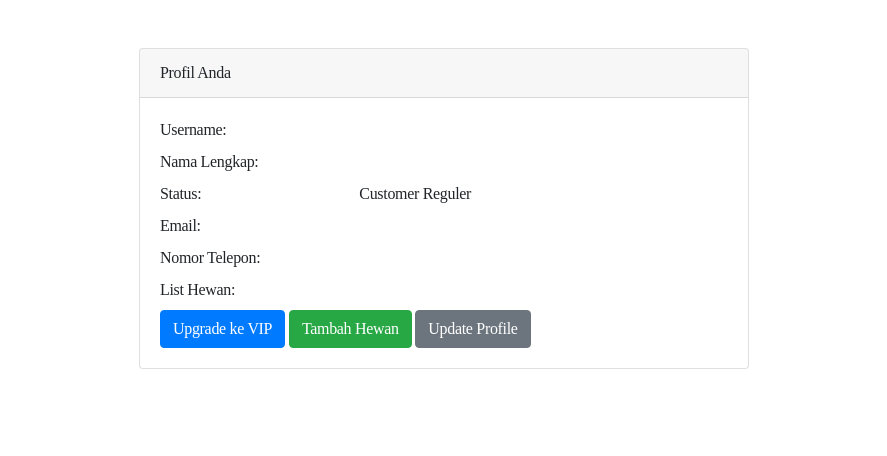
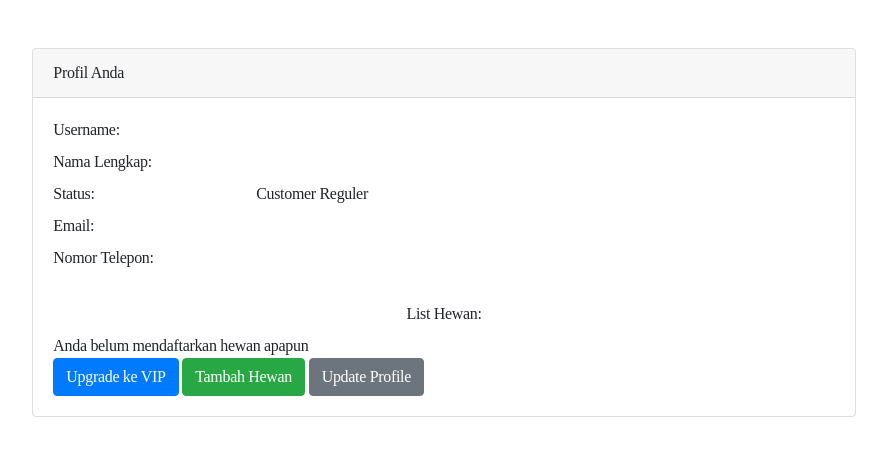
Before and after one commit to aikosulaiman/sirad-radhiyan, a Django app: template profileuser/templates/read_profile_customer.html in a window 1280 px wide. Shown: the top 456 px of the page, without its empty margins (196-1083 px from the left). Run offline with Django 4.2, Linux system fonts and the light colour scheme; the template is opened without the code that fills it, so the values that code supplies are empty; some libraries are stand-ins or nearby versions; some web fonts are replaced.

Commit message:
finish hewan CRUD

```diff
--- a/profileuser/templates/read_profile_customer.html
+++ b/profileuser/templates/read_profile_customer.html
@@ -206,33 +206,27 @@
         <div class="container-fluid">
             <br>
             <div class="row justify-content-center">
-                <div class="col-md-6">
+                <div class="col-md-8">
                     <div class="card">
                         <div class="card-header">
                             Profil Anda
                         </div>
                         <div class="card-body">
                             <div class="row">
-                                <label class="col-sm-4">Username:</label>
-                                <div class="col-sm-8">
+                                <label class="col-sm-3">Username:</label>
+                                <div class="col-sm-9">
                                     <p class="card-text">{{ username }}</p>
                                 </div>
                             </div>
                             <div class="row">
-                                <label class="col-sm-4">Nama Lengkap:</label>
-                                <div class="col-sm-8">
+                                <label class="col-sm-3">Nama Lengkap:</label>
+                                <div class="col-sm-9">
                                     <p class="card-text">{{ user_first_name }} {{ user_last_name }}</p>
                                 </div>
                             </div>
-                            <!-- <div class="row">
-                                <label class="col-sm-4">Role:</label>
-                                <div class="col-sm-8">
-                                    <p class="card-text">{{ user_role }}</p>
-                                </div>
-                            </div> -->
                             <div class="row">
-                                <label class="col-sm-4">Status:</label>
-                                <div class="col-sm-8">
+                                <label class="col-sm-3">Status:</label>
+                                <div class="col-sm-9">
                                     {% if user_is_vip %}
                                     <p class="card-text">Customer VIP</p>
                                     {% else %}
@@ -241,26 +235,53 @@
                                 </div>
                             </div>
                             <div class="row">
-                                <label class="col-sm-4">Email:</label>
-                                <div class="col-sm-8">
+                                <label class="col-sm-3">Email:</label>
+                                <div class="col-sm-9">
                                     <p class="card-text">{{ user_email }}</p>
                                 </div>
                             </div>
                             <div class="row">
-                                <label class="col-sm-4">Nomor Telepon:</label>
-                                <div class="col-sm-8">
+                                <label class="col-sm-3">Nomor Telepon:</label>
+                                <div class="col-sm-9">
                                     <p class="card-text">{{ user_no_telepon }}</p>
                                 </div>
                             </div>
+                            <br>
                             <div class="row">
-                                <label class="col-sm-4">List Hewan:</label>
-                                <div class="col-sm-8">
-                                    {% if list_hewan.length == 0 %}
+                                <label class="col-sm-12"><center>List Hewan:</center></label>
+                            </div>
+                            <div class="row">
+                                <div class="col-sm-12">
+                                    {% if not list_hewan %}
                                     <p class="card-text">Anda belum mendaftarkan hewan apapun</p>
                                     {% else %}
-                                        {% for hewan in list_hewan %}
-                                        <p class="card-text">{{ forloop.counter }}. {{ hewan }}</p>
-                                        {% endfor %}
+                                    <table class="table table-bordered border-dark">
+                                        <thead class="table-dark">
+                                            <tr>
+                                                <th scope="col" style="font-family: 'Poppins', sans-serif;">No</th>
+                                                <th scope="col" style="font-family: 'Poppins', sans-serif;">Nama</th>
+                                                <th scope="col" style="font-family: 'Poppins', sans-serif;">Jenis</th>
+                                                <th scope="col" style="font-family: 'Poppins', sans-serif;">Umur</th>
+                                                <th scope="col" style="font-family: 'Poppins', sans-serif;">Note</th>
+                                                <th scope="col" style="font-family: 'Poppins', sans-serif;" class="text-center">Action</th>
+                                            </tr>
+                                        </thead>
+                                        <tbody>
+                                            {% for hewan in list_hewan %}
+                                            <tr>
+                                                <td style="font-family: 'Poppins', sans-serif; font-weight: bold;">{{ forloop.counter }}</td>
+                                                <td style="font-family: 'Poppins', sans-serif;">{{ hewan.1 }}</td>
+                                                <td style="font-family: 'Poppins', sans-serif;">{{ hewan.2 }}</td>
+                                                <td style="font-family: 'Poppins', sans-serif;">{{ hewan.3 }}</td>
+                                                <td style="font-family: 'Poppins', sans-serif;">{{ hewan.4 }}</td>
+                                                <td class="text-center">
+                                                    <a class="btn btn-info" href="/profile/update-hewan/{{ hewan.0 }}">Update</a>
+                                                    <a class="btn btn-danger" href="/profile/delete-hewan/{{ hewan.0 }}" onclick="return confirm('⚠️ Apakah Anda yakin ingin menghapus hewan ini?')">Delete</a>
+                                                </td>
+                                            </tr>
+                                            {% endfor %}
+                                        </tbody>
+                                    </table>
                                     {% endif %}
                                 </div>
                             </div>
--- a/profileuser/urls.py
+++ b/profileuser/urls.py
@@ -1,5 +1,5 @@
 from django.urls import path
-from .views import index, update_profile, update_profile_handler, update_hewan, update_hewan_handler, read_profile, vip_form, tambah_hewan, tambah_hewan_handler
+from .views import index, update_profile, update_profile_handler, update_hewan, update_hewan_handler, read_profile, vip_form, tambah_hewan, tambah_hewan_handler, delete_hewan
 
 urlpatterns = [
     path('', index, name='Index'),
@@ -11,4 +11,5 @@ urlpatterns = [
     path('vip-form/', vip_form, name='vip_form'),
     path('tambah-hewan/<uuid:user_id>', tambah_hewan, name='tambah_hewan'),
     path('tambah-hewan-handler/<uuid:user_id>', tambah_hewan_handler, name='tambah_hewan_handler'),
+    path('delete-hewan/<int:hewan_id>', delete_hewan, name='delete_hewan'),
 ]
```
Also changed, not shown: profileuser/templates/delete_success.html (added, +15 -0 lines), profileuser/views.py (+14 -32 lines).
